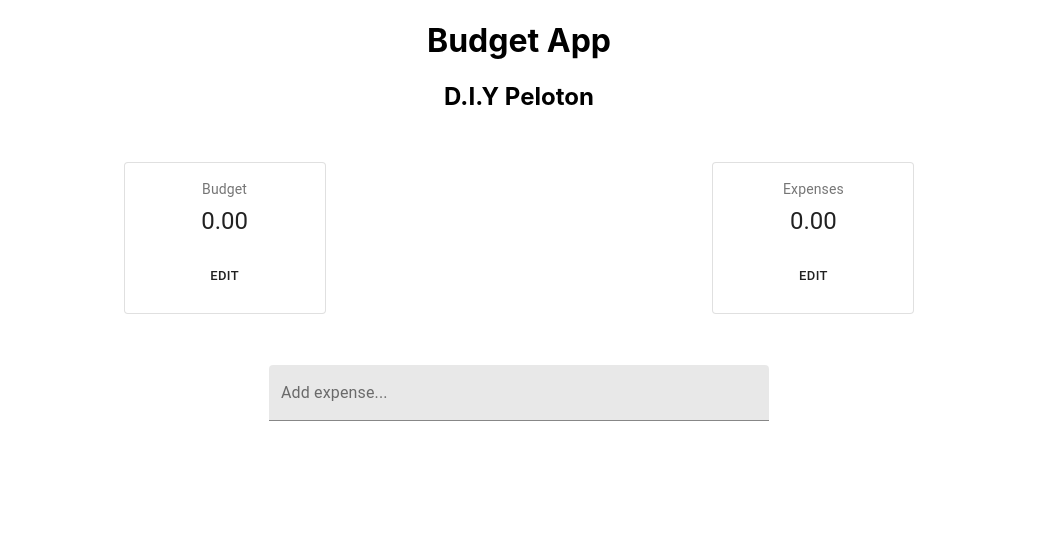
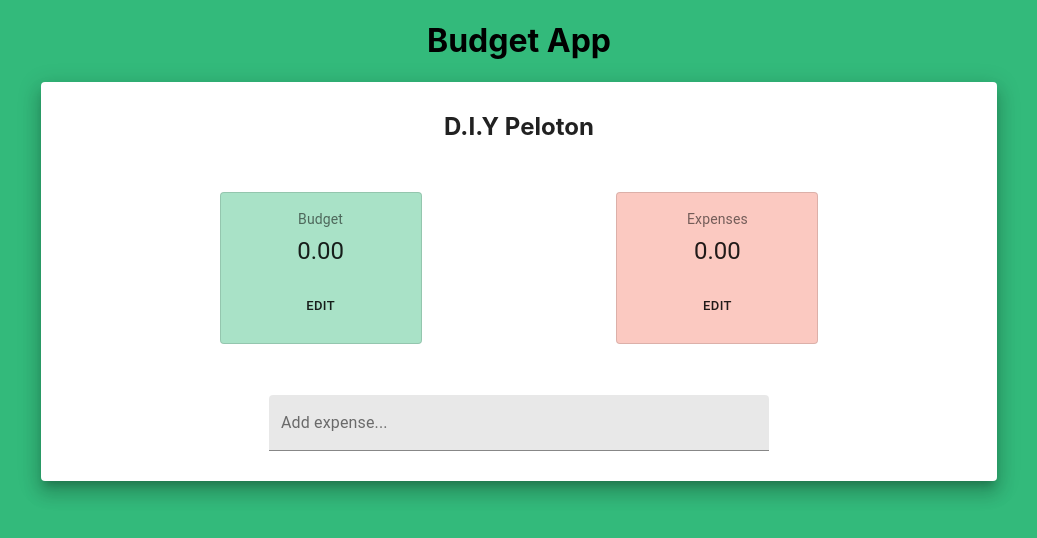
Before and after one commit to CarlaCarrasco/react-budget-app, a React (Create React App) app: page / in a window 1280 px wide. Shown: the top 538 px of the page, without its empty margins (121-1158 px from the left). Built offline with nearby package versions, Linux system fonts and the light colour scheme.

Commit message:
added background color

```diff
--- a/src/App.css
+++ b/src/App.css
@@ -1,3 +1,8 @@
+html {
+  background: #17B169E0;
+  height: 100vh;
+  /* e1341e */
+}
 .App {
   text-align: center;
 }
--- a/src/App.js
+++ b/src/App.js
@@ -3,19 +3,21 @@
 import {Expenses} from './Components/expenses';
 import {InputExpense} from './Components/inputExpense';
 import {BudgetName} from './Components/BudgetName';
-
+import Paper from '@material-ui/core/Paper';
 
 
 function App() {
   return (
     <div className="App">
     <h1>Budget App</h1>
+      <Paper elevation={12} style={{width: '70vw', margin: 'auto', padding: 30}}>
         <BudgetName />
         <div className="totals">
           <Budget budgetTotal={200.00}/>
           <Expenses expensesTotal={100.00}/>
         </div>
         <InputExpense />
+      </Paper>
     </div>
   );
 }
--- a/src/Components/BudgetName.js
+++ b/src/Components/BudgetName.js
@@ -3,19 +3,18 @@
 import TextField from '@material-ui/core/TextField';
 
 const useStyles = makeStyles((theme) => ({
-  root: {
-    maxWidth: '500px',
-    margin: 'auto'
+  h2: {
+    marginTop: '0'
   },
 }));
 
 export const BudgetName = props => {
-   //const classes = useStyles();
+   const classes = useStyles();
 
     return (
         // <form className={classes.root} noValidate autoComplete="off">
         //     <TextField fullWidth id="filled-basic" name="expense" label="Add expense..." variant="filled" />
         // </form>
-        <h2>D.I.Y Peloton</h2>
+        <h2 className={classes.h2}>D.I.Y Peloton</h2>
     );
 }
--- a/src/Components/budget.js
+++ b/src/Components/budget.js
@@ -10,6 +10,7 @@
     root: {
       minWidth: 200,
       height: 150,
+      background: '#17B1695E'
     },
     title: {
       fontSize: 14,
--- a/src/Components/expenses.js
+++ b/src/Components/expenses.js
@@ -9,7 +9,8 @@
 const useStyles = makeStyles({
     root: {
       minWidth: 200,
-      height: 150
+      height: 150,
+      background: '#f6826f6e',
     },
     bullet: {
       display: 'inline-block',
```
Lines whose indentation alone changed are shown as unchanged.
